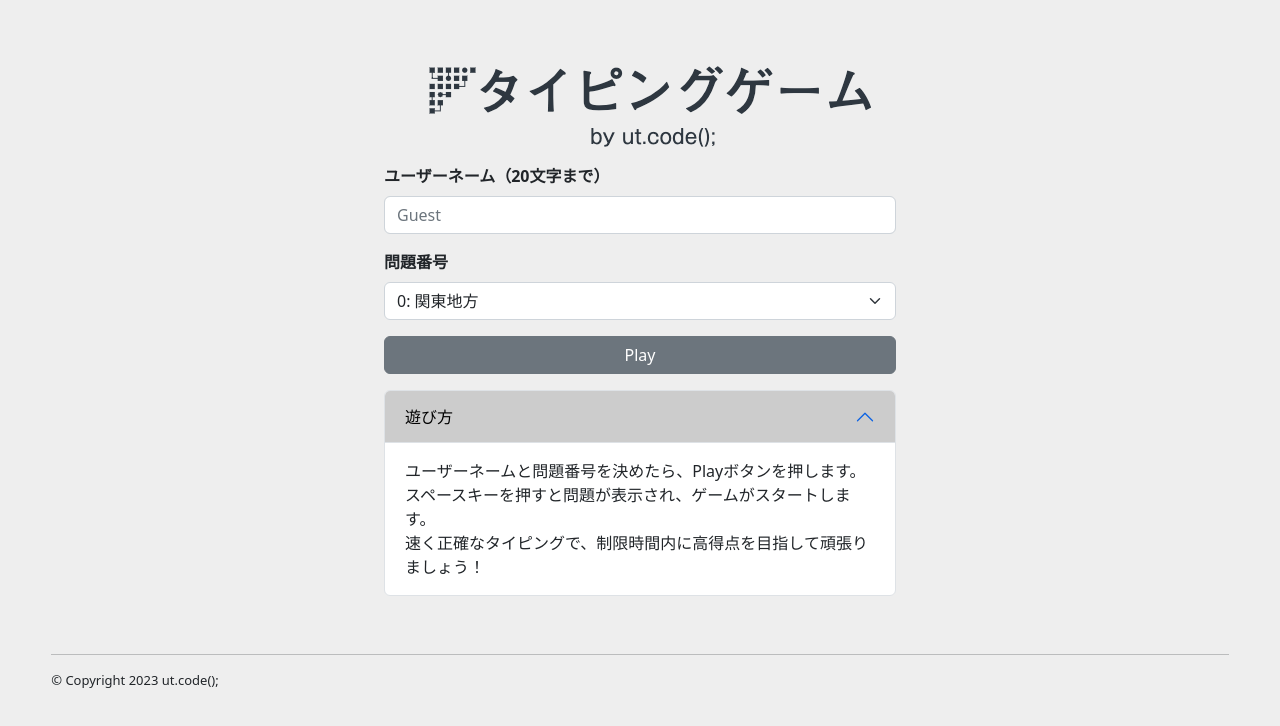
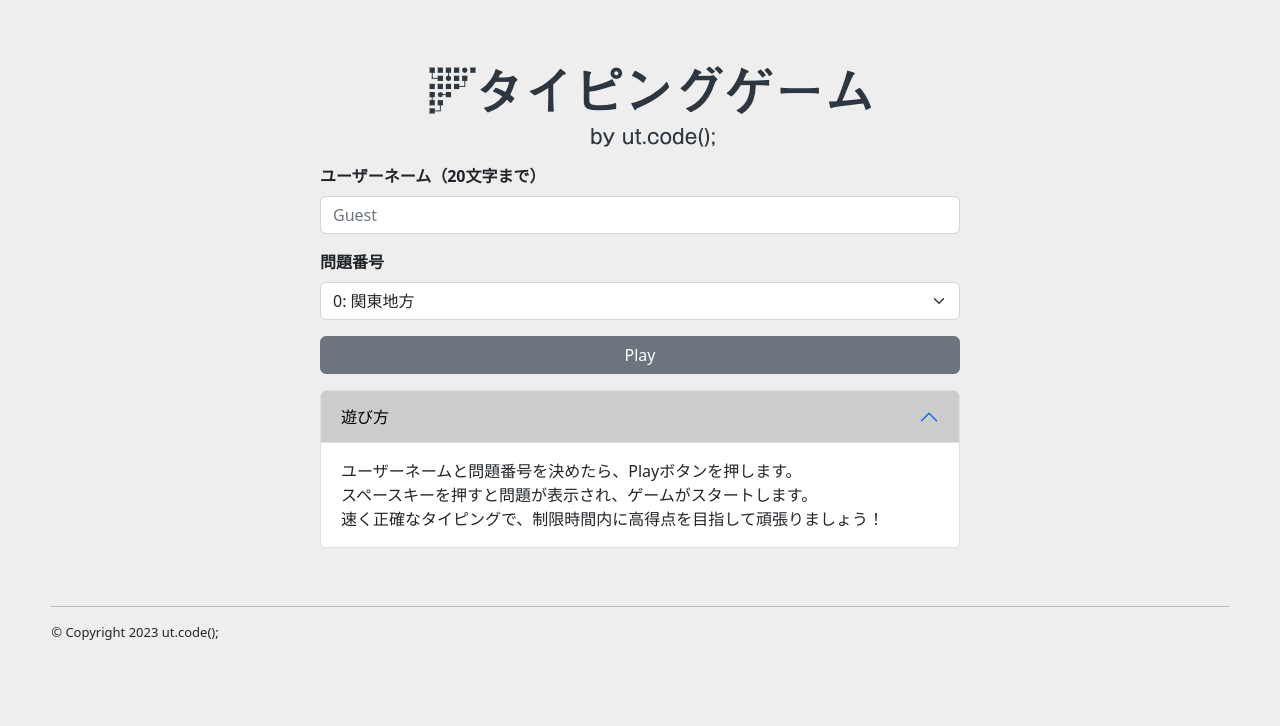
Before and after one commit to ut-code/typing-game, a React (Vite) app in the folder frontend/: page / in a window 1280 px wide. Shown: the top 726 px of the page. Built offline with nearby package versions, Linux system fonts and the light colour scheme.

Commit message:
CSSの調整

```diff
--- a/frontend/src/components/css/global.css
+++ b/frontend/src/components/css/global.css
@@ -11,13 +11,10 @@
   --LightGray: #eeeeee;
   --Black: #000000;
   --White: #ffffff;
-
-  --Font: "Noto Sans JP", sans-serif;
 }
 
 html {
   /* text */
-  font-family: var(--Font);
   color: var(--Black);
 }
 
@@ -33,5 +30,5 @@ footer {
 
 .backbutton {
   width: 10vw;
-  margin: 1em 0;
+  margin: 0 0 1em;
 }
--- a/frontend/src/pages/style.css
+++ b/frontend/src/pages/style.css
@@ -1,5 +1,5 @@
 .elements {
-  width: 40vw;
+  width: 40em;
   margin: auto;
 }
 
@@ -9,7 +9,7 @@
 }
 
 #play-button {
-  width: 40vw;
+  width: 40em;
 }
 
 #how-to-play {
```
